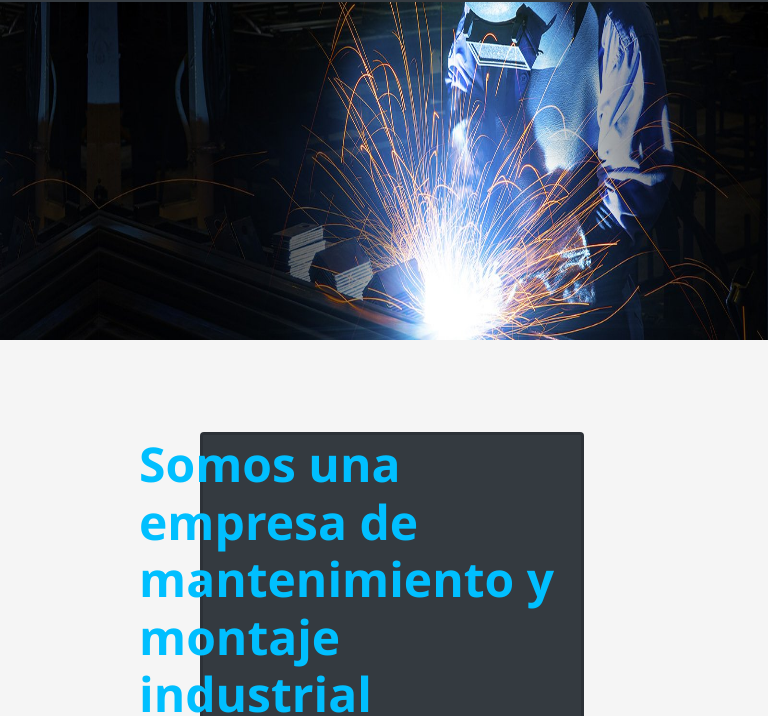
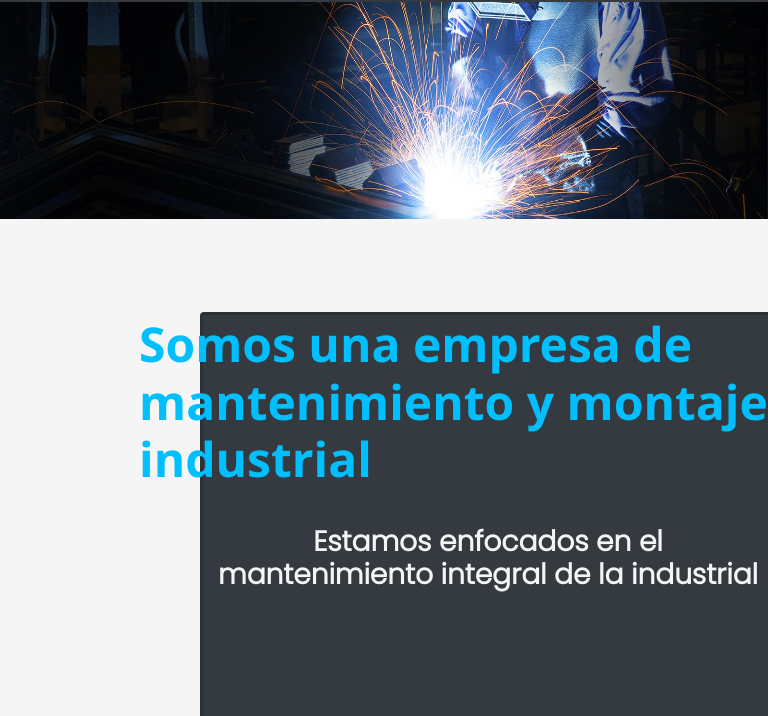
Before and after one commit to LucianoBethular/mi_repositorio, a website: page index.html in a window 768 px wide. Shown: the part 84-800 px from the top of the page. Drawn offline with nearby package versions, Linux system fonts and the light colour scheme.

Commit message:
detalles

```diff
--- a/index.html
+++ b/index.html
@@ -59,6 +59,7 @@
     <h3> Estamos enfocados en el mantenimiento integral de la industrial</h3>
 </div>
 </section>
+<hr>
 <footer>
     <ul>
         <li><a  href="http://www.facebook.com/EMBMantenimiento"><img src="images/logofb.png" ></a></li>
--- a/scss/_footer.scss
+++ b/scss/_footer.scss
@@ -1,8 +1,10 @@
 footer {
     grid-area: footer;
     margin-left: 0px;
-    border-top: 4px solid black;
+    border-top: 4px solid deepskyblue ;
     position: relative;
+
+
 }
 
 footer ul {
--- a/scss/_responsive.scss
+++ b/scss/_responsive.scss
@@ -33,11 +33,17 @@
     .banner {
         width: 100%;
         position: absolute;
-        margin-top: -10px;
-        height: 45%;
+        margin-top: -8%;
+        height: 30%;
 
         }
-
+        .indice {
+            margin-left: 20%;
+            margin-top: 45%;
+            height: 70%;
+            width: 80%;
+            margin-right: 0%;
+        }
     section{
 
     width: 25rem;
@@ -69,16 +75,19 @@
 
     }
 
-    @media only screen and (max-width: 768px) {
+    @media only screen and (max-width: 768px) and (min-width: 500px){
         .indice {
             margin-left: 12.5rem;
-            margin-top: 26rem;
+            margin-top: 18.5rem;
+            height: 70%;
+            width: 75%;
+            margin-right: 0rem;
         }
         .banner {
             width: 100%;
             position: absolute;
-            margin-top: -4.75%;
-            height: 45%;
+            margin-top: -8%;
+            height: 33%;
 
             }
     }
@@ -98,7 +107,7 @@
 
             }
         h1 {
-            margin-left: 1rem;
+
         }
 
     }
--- a/scss/_section.scss
+++ b/scss/_section.scss
@@ -141,7 +141,7 @@ section img {
     background-color: #343a40;
     z-index: 1000;
     width: 50%;
-    height: 45%;
+    height: 50%;
     position: absolute;
     margin: 19rem;
     margin-left: 21rem;
--- a/scss/style.scss
+++ b/scss/style.scss
@@ -41,7 +41,7 @@ h2 {
 }
 
 h3 {
-    color:skyblue;
+    color: whitesmoke;
     font-weight: bold;
     text-align: center;
 
```
Also changed, not shown: css/style.css.
